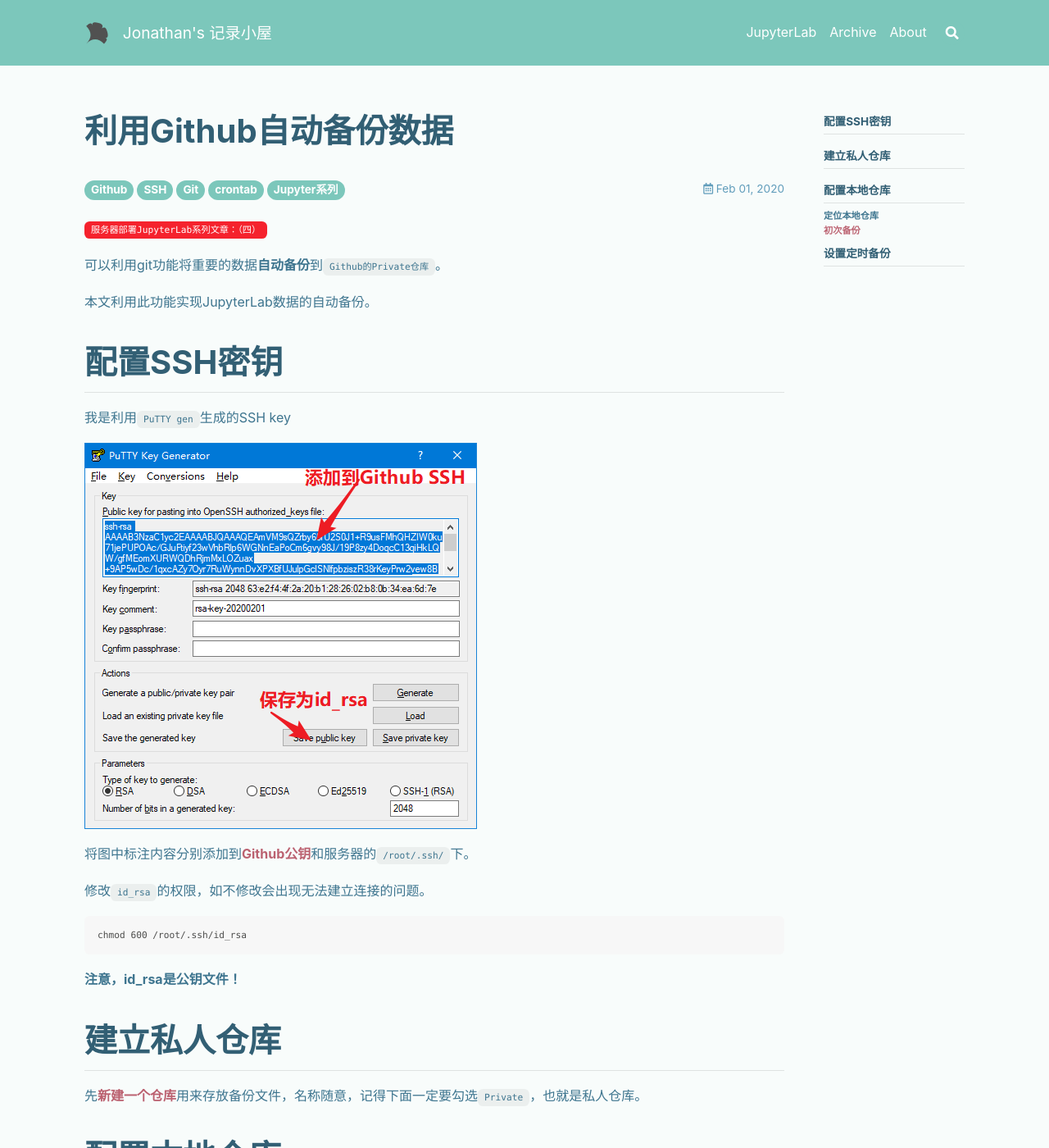
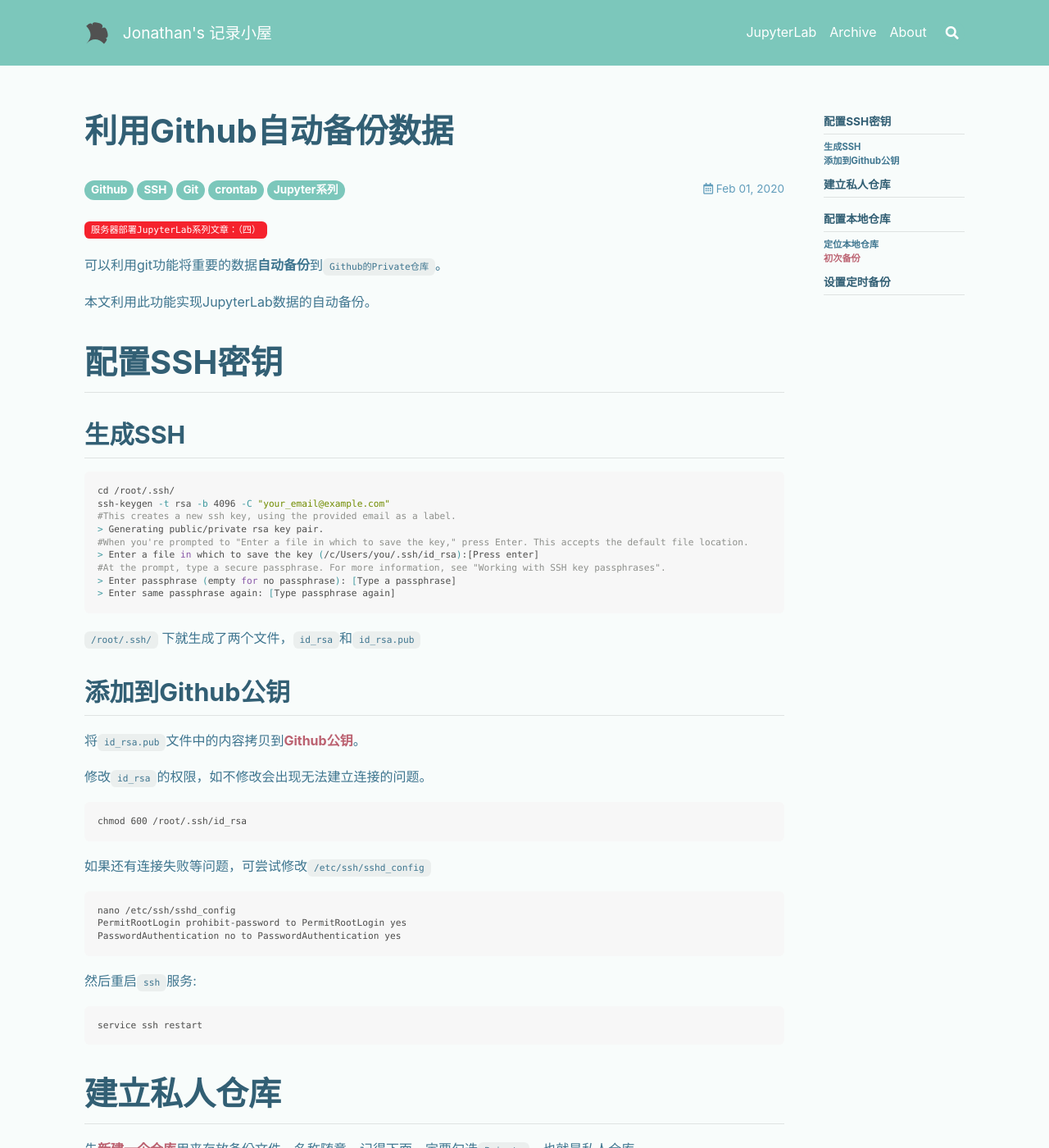
Before and after one commit to x-researcher/blog, a Jekyll site: the page built from _posts/2020-02-01-github-auto-backup.md, in a window 1280 px wide and 1400 px high. Shown: the whole window at 82% size. Built offline with Jekyll 4.4.1, drawn with Linux system fonts in a browser that asks for light colours; nearby versions of some CDN libraries; comment, search, counter and statistics services are not loaded.

Commit message:
Update 2020-02-01-github-auto-backup.md

```diff
--- a/_posts/2020-02-01-github-auto-backup.md
+++ b/_posts/2020-02-01-github-auto-backup.md
@@ -11,17 +11,38 @@ key: githubautobackup
 
 本文利用此功能实现JupyterLab数据的自动备份。
 # 配置SSH密钥
-我是利用`PuTTY gen`生成的SSH key
+## 生成SSH
+~~~bash
+cd /root/.ssh/
+ssh-keygen -t rsa -b 4096 -C "your_email@example.com"
+#This creates a new ssh key, using the provided email as a label.
+> Generating public/private rsa key pair.
+#When you're prompted to "Enter a file in which to save the key," press Enter. This accepts the default file location.
+> Enter a file in which to save the key (/c/Users/you/.ssh/id_rsa):[Press enter]
+#At the prompt, type a secure passphrase. For more information, see "Working with SSH key passphrases".
+> Enter passphrase (empty for no passphrase): [Type a passphrase]
+> Enter same passphrase again: [Type passphrase again]
+~~~
+`/root/.ssh/` 下就生成了两个文件，`id_rsa`和`id_rsa.pub`
 
-![图1](/photos/ssh-key.png)
-
-将图中标注内容分别添加到[Github公钥](https://github.com/settings/ssh/new)和服务器的`/root/.ssh/`下。
+## 添加到Github公钥
+将`id_rsa.pub`文件中的内容拷贝到[Github公钥](https://github.com/settings/ssh/new)。
 
 修改`id_rsa`的权限，如不修改会出现无法建立连接的问题。
 ~~~bash
 chmod 600 /root/.ssh/id_rsa
 ~~~
-**注意，id_rsa是公钥文件！**
+如果还有连接失败等问题，可尝试修改`/etc/ssh/sshd_config`
+~~~bash
+nano /etc/ssh/sshd_config
+PermitRootLogin prohibit-password to PermitRootLogin yes
+PasswordAuthentication no to PasswordAuthentication yes
+~~~
+然后重启`ssh`服务:
+~~~bash
+service ssh restart
+~~~
+
 # 建立私人仓库
 先[新建一个仓库](https://github.com/new)用来存放备份文件，名称随意，记得下面一定要勾选`Private`，也就是私人仓库。
 # 配置本地仓库
```
